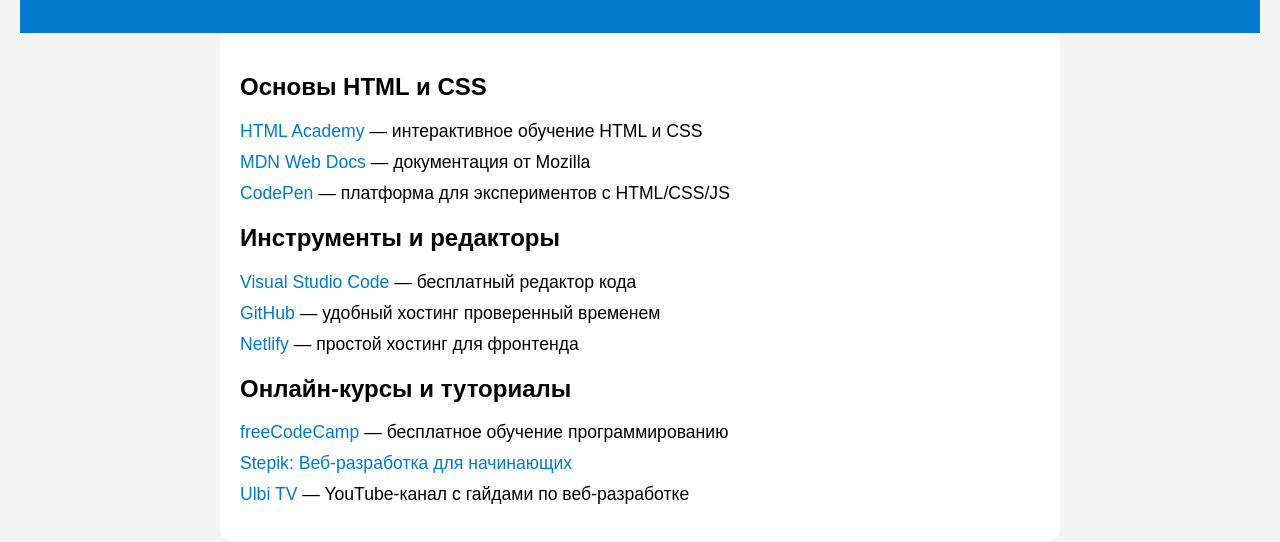
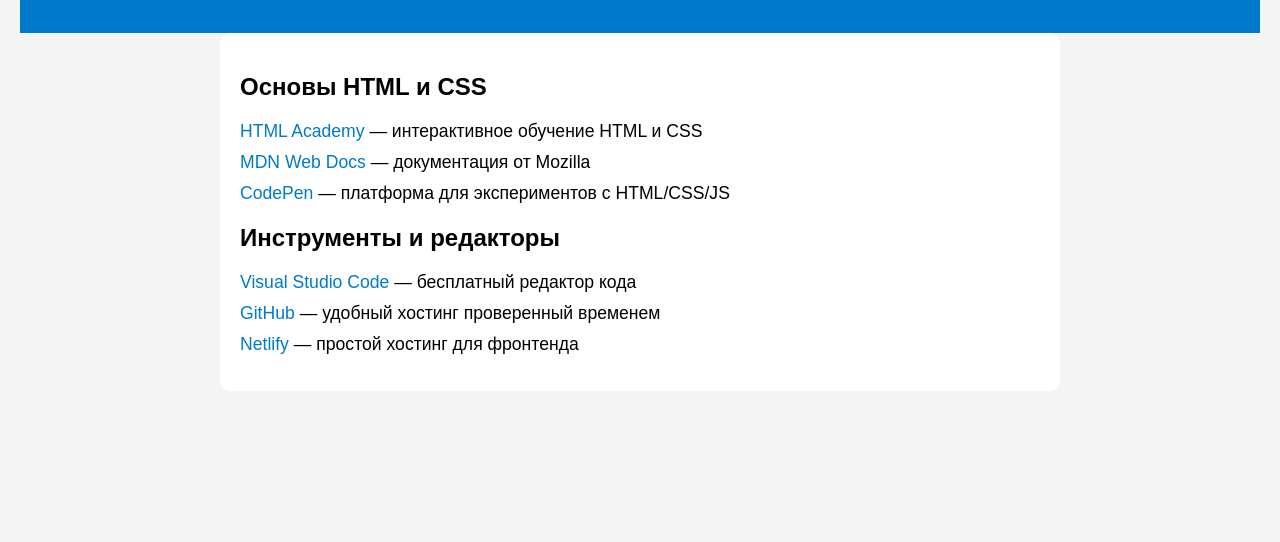
Before and after one commit to VladimirIZL/vladimir.github.io, a plain HTML site: page index.html in a window 1280 px wide. Shown: the part 114-656 px from the top of the page. Drawn offline with Linux system fonts and the light colour scheme.

Commit message:
Update index.html

```diff
--- a/index.html
+++ b/index.html
@@ -24,12 +24,6 @@
         <li><a href="https://github.com/" target="_blank">GitHub</a> —  удобный хостинг проверенный временем</li>
         <li><a href="https://www.netlify.com/" target="_blank">Netlify</a> — простой хостинг для фронтенда</li>
     </ul>
-    <h2>Онлайн-курсы и туториалы</h2>
-        <ul>
-        <li><a href="https://www.freecodecamp.org/" target="_blank">freeCodeCamp</a> — бесплатное обучение программированию</li>
-        <li><a href="https://stepik.org/course/38218/promo" target="_blank">Stepik: Веб-разработка для начинающих</a></li>
-        <li><a href="https://www.youtube.com/c/UlbiTV" target="_blank">Ulbi TV</a> — YouTube-канал с гайдами по веб-разработке</li>
-    </ul>
 </div>
 </body>
 </html>
```
